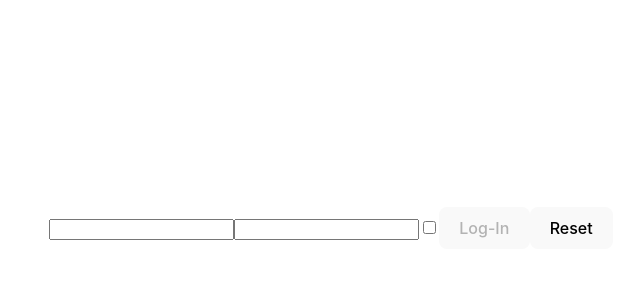
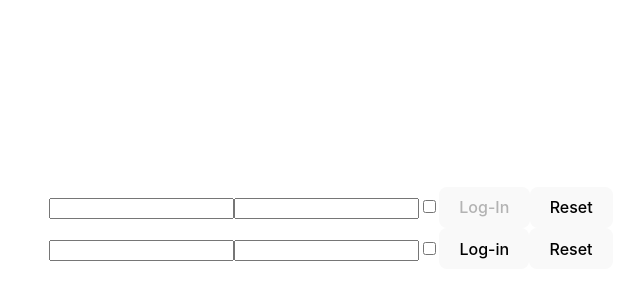
Before and after one commit to marcinicola/react, a React (Vite) app: page / in a window 1280 px wide. Shown: the part 172-472 px from the top of the page, without its empty margins (309-949 px from the left). Built offline with nearby package versions, Linux system fonts and the light colour scheme.

Commit message:
Esercizio 46

```diff
--- a/src/App.jsx
+++ b/src/App.jsx
@@ -1,5 +1,6 @@
 import './App.css'
 import { Login } from './Login'
+import { UnControlledForm } from './UnControlledForm';
 
 function App() {
  const onLogIn = (e,data) => {
@@ -10,6 +11,7 @@ function App() {
   return (
     <>
      <Login onLogIn={onLogIn}/>
+     <UnControlledForm />
     </>
   )
 }
--- /dev/null
+++ b/src/UnControlledForm.jsx
@@ -0,0 +1,25 @@
+export function UnControlledForm() {
+  const handleSubmit = (e) => {
+    e.preventDefault();
+    const username = e.target.elements.namedItem("username").value;
+    const password = e.target.elements.namedItem("password").value;
+    const remember = e.target.elements.namedItem("remember").checked;
+
+    const data = {
+      username,
+      password,
+      remember,
+    };
+    console.log(data);
+  };
+
+  return (
+    <form onSubmit={handleSubmit}>
+      <input type="text" name="username" />
+      <input type="password" name="password" />
+      <input type="checkbox" name="remember" />
+      <button>Log-in</button>
+      <button type="reset">Reset</button>
+    </form>
+  );
+}
```
